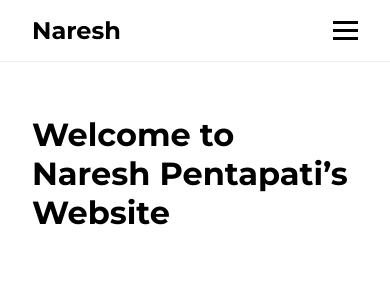
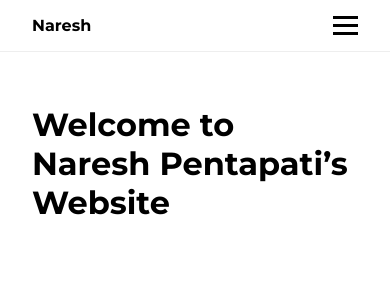
Before and after one commit to nareshacharya/website, a React (Create React App) app: page / in a window 390 px wide. Shown: the top 300 px of the page. Built offline with nearby package versions, Linux system fonts and the light colour scheme.

Commit message:
Added responsive sticky navbar with hover and burger menu

```diff
--- a/src/components/Navbar.css
+++ b/src/components/Navbar.css
@@ -14,7 +14,7 @@
 
 /* Logo styling */
 .logo {
-  font-size: 1.5rem;
+  font-size: 1rem;
   font-weight: 700;
 }
 
@@ -41,9 +41,10 @@
   position: absolute;
   bottom: -5px;
   left: 0;
-  height: 2px;
+  height: 3px;
   width: 100%;
   background: #000;
+  color: #0073e6;
 }
 
 /* Burger menu */
```
